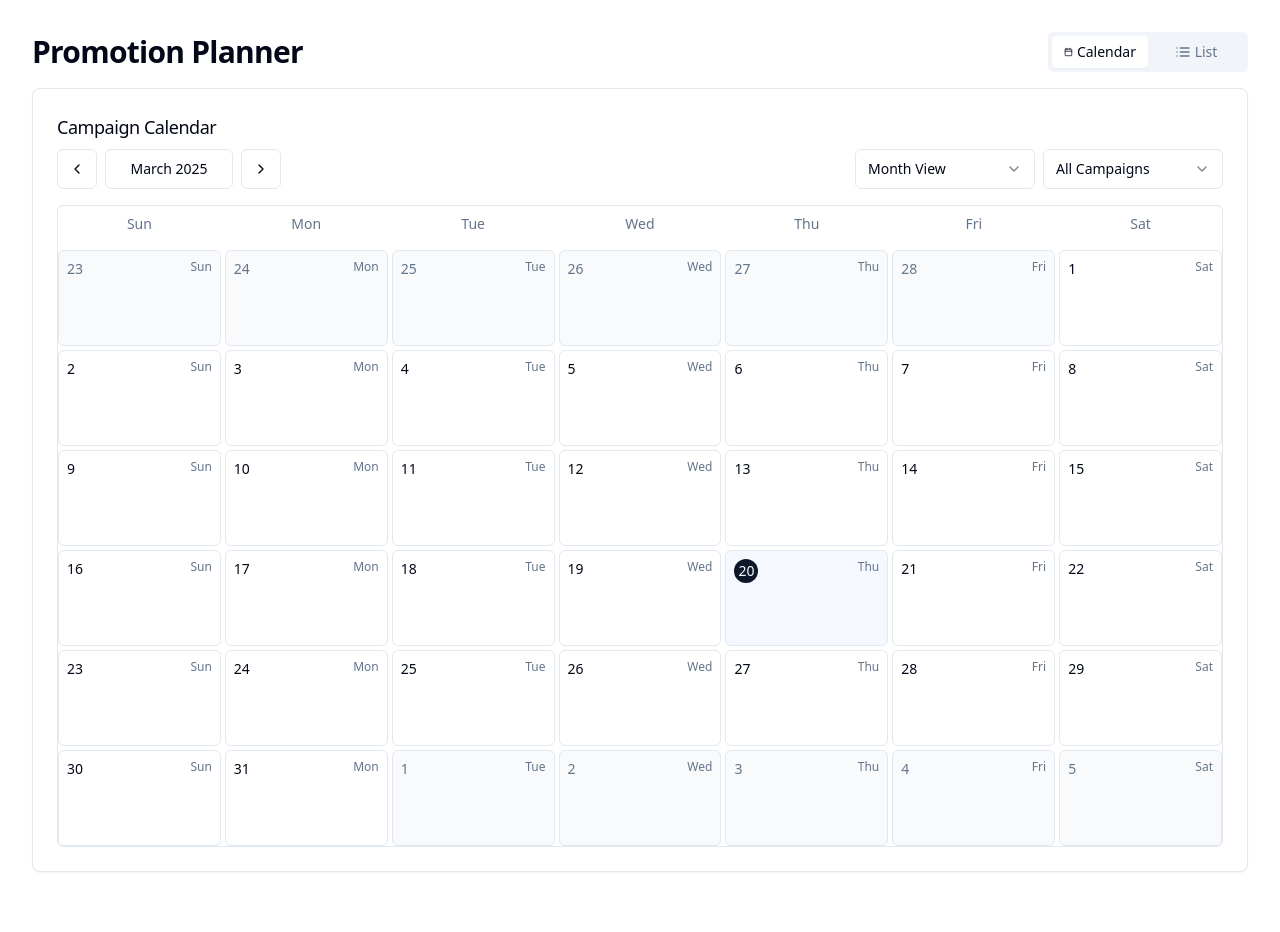
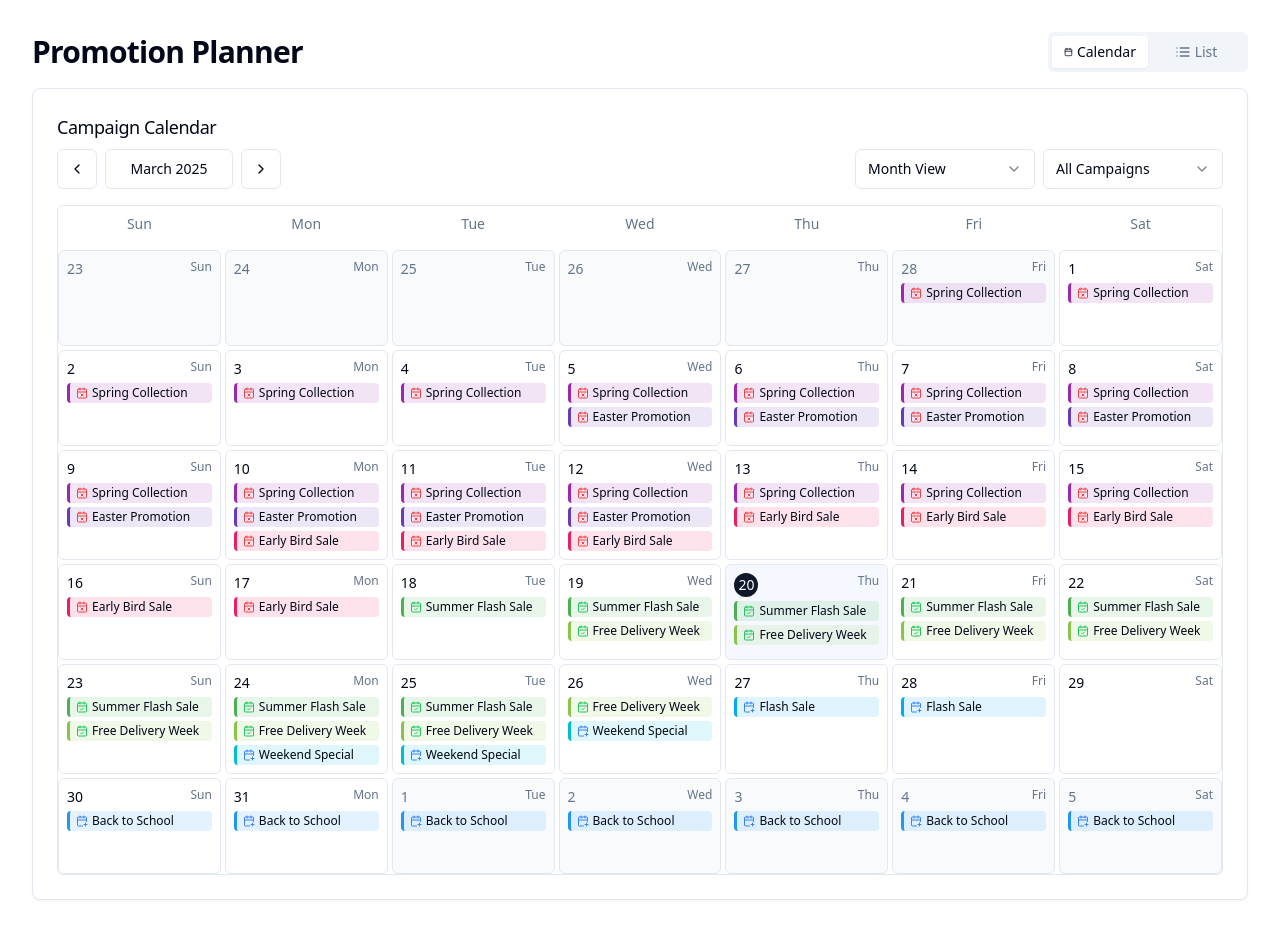
Before and after one commit to AB00k/clone-verse-wizardry-79, a React (Vite) app: page /promotions in a window 1280 px wide. Before the commit the page ends 904 px from the top, so only its background shows below. Built offline with nearby package versions, Linux system fonts and the light colour scheme.

Commit message:
Update campaign display with colors
Update the campaign display to show different campaign statuses in different colors.

```diff
--- a/src/pages/Promotions.tsx
+++ b/src/pages/Promotions.tsx
@@ -26,52 +26,84 @@ const Promotions = () => {
   const [currentDate, setCurrentDate] = useState<Date>(new Date());
   const [filterStatus, setFilterStatus] = useState<CampaignStatus | "all">("all");
 
-  // Sample campaign data
+  // Sample campaign data with various statuses and timeframes
   const [campaigns, setCampaigns] = useState<Campaign[]>([
+    // Currently live campaigns
     {
       id: "1",
-      title: "Summer Sale",
-      description: "20% off on all summer products",
-      startDate: new Date(2024, 5, 10), // June 10, 2024
-      endDate: new Date(2024, 5, 20),   // June 20, 2024
+      title: "Summer Flash Sale",
+      description: "25% off on all summer items",
+      startDate: new Date(new Date().getFullYear(), new Date().getMonth(), new Date().getDate() - 2),
+      endDate: new Date(new Date().getFullYear(), new Date().getMonth(), new Date().getDate() + 5),
       status: "live",
-      color: "#4CAF50"
+      color: "#4CAF50" // Green for live campaigns
     },
     {
       id: "2",
+      title: "Free Delivery Week",
+      description: "No delivery charges on all orders",
+      startDate: new Date(new Date().getFullYear(), new Date().getMonth(), new Date().getDate() - 1),
+      endDate: new Date(new Date().getFullYear(), new Date().getMonth(), new Date().getDate() + 6),
+      status: "live",
+      color: "#8BC34A" // Light green for live campaigns
+    },
+
+    // Upcoming campaigns
+    {
+      id: "3",
       title: "Back to School",
       description: "Special discounts on school supplies",
-      startDate: new Date(2024, 7, 15), // Aug 15, 2024
-      endDate: new Date(2024, 7, 30),   // Aug 30, 2024
+      startDate: new Date(new Date().getFullYear(), new Date().getMonth(), new Date().getDate() + 10),
+      endDate: new Date(new Date().getFullYear(), new Date().getMonth(), new Date().getDate() + 24),
       status: "planned",
-      color: "#2196F3"
-    },
-    {
-      id: "3",
-      title: "Spring Collection",
-      description: "New spring items launch",
-      startDate: new Date(2024, 2, 1),  // March 1, 2024
-      endDate: new Date(2024, 2, 15),   // March 15, 2024
-      status: "completed",
-      color: "#9C27B0"
+      color: "#2196F3" // Blue for planned campaigns
     },
     {
       id: "4",
       title: "Flash Sale",
       description: "24-hour flash discounts",
-      startDate: new Date(2024, 6, 5),  // July 5, 2024
-      endDate: new Date(2024, 6, 6),    // July 6, 2024
+      startDate: new Date(new Date().getFullYear(), new Date().getMonth(), new Date().getDate() + 7),
+      endDate: new Date(new Date().getFullYear(), new Date().getMonth(), new Date().getDate() + 8),
       status: "planned",
-      color: "#FF9800"
+      color: "#03A9F4" // Light blue for planned campaigns
     },
     {
       id: "5",
-      title: "Black Friday",
-      description: "Biggest sale of the year",
-      startDate: new Date(2024, 10, 29), // Nov 29, 2024
-      endDate: new Date(2024, 11, 2),    // Dec 2, 2024
+      title: "Weekend Special",
+      description: "Buy one get one free",
+      startDate: new Date(new Date().getFullYear(), new Date().getMonth(), new Date().getDate() + 4),
+      endDate: new Date(new Date().getFullYear(), new Date().getMonth(), new Date().getDate() + 6),
       status: "planned",
-      color: "#607D8B"
+      color: "#00BCD4" // Cyan for planned campaigns
+    },
+
+    // Completed campaigns
+    {
+      id: "6",
+      title: "Spring Collection",
+      description: "New spring items launch",
+      startDate: new Date(new Date().getFullYear(), new Date().getMonth(), new Date().getDate() - 20),
+      endDate: new Date(new Date().getFullYear(), new Date().getMonth(), new Date().getDate() - 5),
+      status: "completed",
+      color: "#9C27B0" // Purple for completed campaigns
+    },
+    {
+      id: "7",
+      title: "Easter Promotion",
+      description: "Special Easter discounts",
+      startDate: new Date(new Date().getFullYear(), new Date().getMonth(), new Date().getDate() - 15),
+      endDate: new Date(new Date().getFullYear(), new Date().getMonth(), new Date().getDate() - 8),
+      status: "completed",
+      color: "#673AB7" // Deep purple for completed campaigns
+    },
+    {
+      id: "8",
+      title: "Early Bird Sale",
+      description: "Early access to summer collection",
+      startDate: new Date(new Date().getFullYear(), new Date().getMonth(), new Date().getDate() - 10),
+      endDate: new Date(new Date().getFullYear(), new Date().getMonth(), new Date().getDate() - 3),
+      status: "completed",
+      color: "#E91E63" // Pink for completed campaigns
     }
   ]);
 
```
